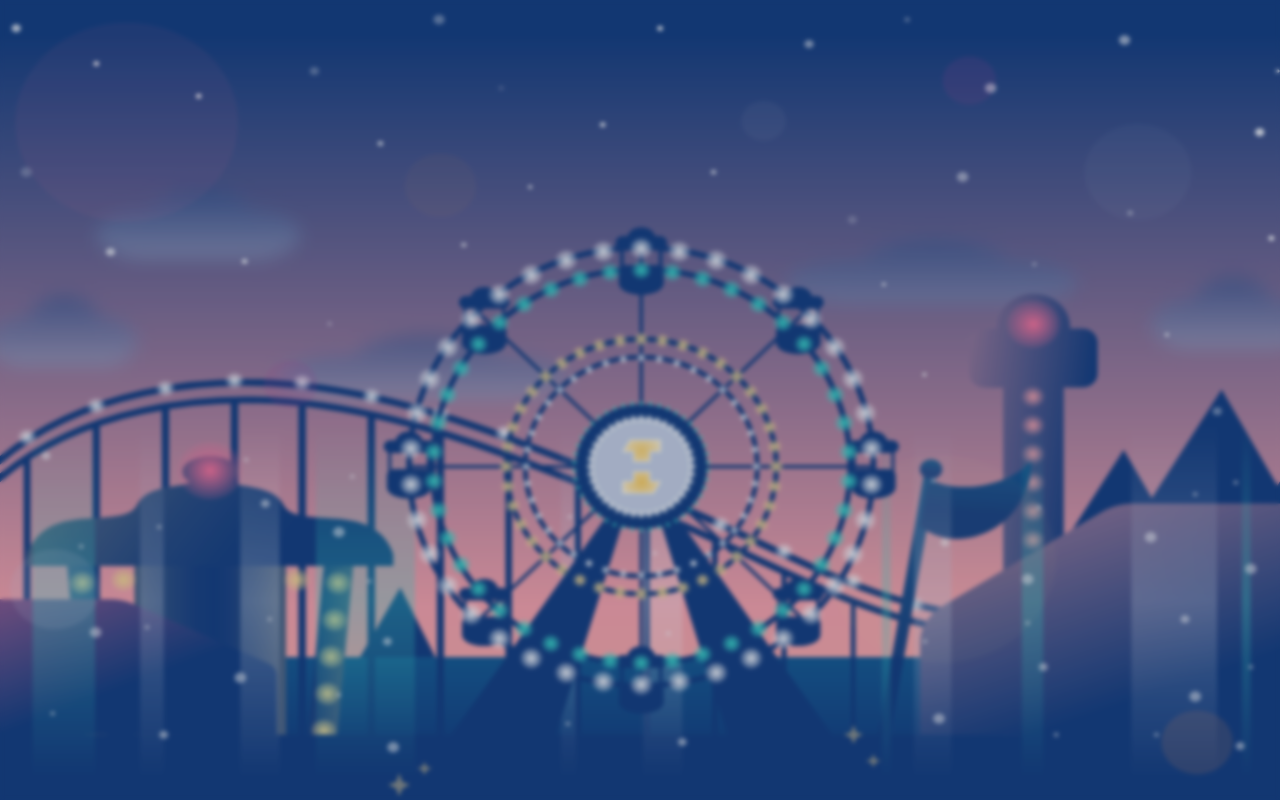
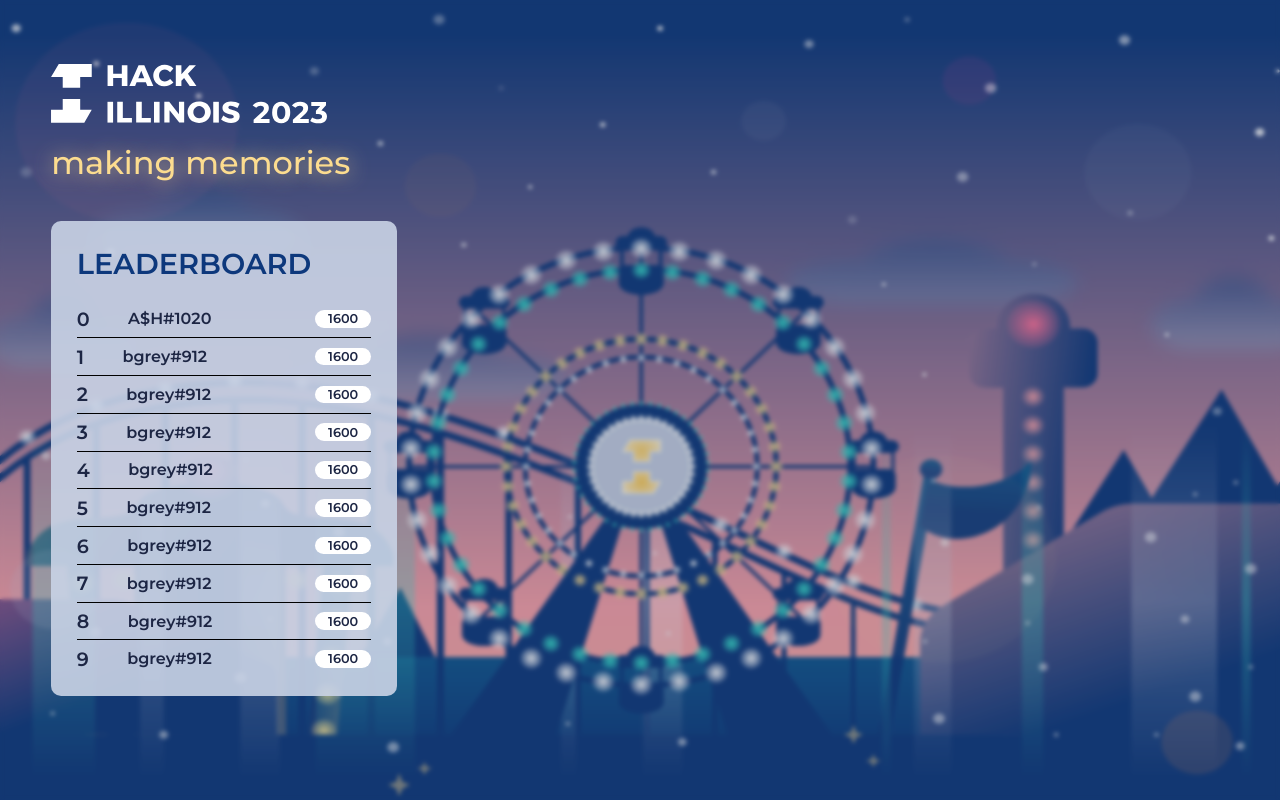
Before and after one commit to HackIllinois/dashboard, a React (Create React App) app: page / in a window 1280 px wide. Built offline with nearby package versions, Linux system fonts and the light colour scheme.

Commit message:
:sparkles: add leaderboard

```diff
--- a/src/index.css
+++ b/src/index.css
@@ -28,6 +28,88 @@
   width: 100vw;
 }
 
+.content {
+  position: absolute;
+  left: 4%;
+  right: 4%;
+  top: 8%;
+  bottom: 4%;
+
+  display: flex;
+}
+
+.col {
+  flex: 1;
+  height: 100%;
+  /* background-color: green; */
+}
+
+.col:not(:last-child) {
+  margin-right: 6%;
+}
+
+.logo {
+  width: 80%;
+  margin-bottom: 1.5vw;
+}
+
+.makingMemories {
+  font-weight: 500;
+  font-size: 2.5vw;
+  color: #FCDC8F;
+  text-shadow: 0px 1px 20px rgba(252, 220, 143, 0.76);
+  margin-bottom: 3vw;
+}
+
+.leaderboard {
+  background: rgba(201, 210, 229, 0.91);
+  border-radius: 10px;
+  padding: 2vw;
+}
+
+.leaderboardHeader {
+  color: #0D387C;
+  font-weight: 600;
+  font-size: 2.25vw;
+  text-transform: uppercase;
+  margin-bottom: 2vw;
+}
+
+.leaderboardRow {
+  display: flex;
+  flex-direction: row;
+  align-items: center;
+}
+
+.leaderboardRow:not(:last-of-type) {
+  margin-bottom: 0.5vw;
+  padding-bottom: 0.5vw;
+  border-bottom: 1px solid black;
+}
+
+.leaderboardRow .rank {
+  font-size: 1.5vw;
+  font-weight: 600;
+  color: #1D2644;
+  margin-right: 3vw;
+}
+
+.leaderboardRow .username {
+  color: #1D2644;
+  font-size: 1.25vw;
+  font-weight: 600;
+  margin-right: auto;
+}
+
+.leaderboardRow .points {
+  color: #1D2644;
+  font-weight: 600;
+  font-size: 1vw;
+  padding: .1vw 1vw;
+  background: #FFFFFF;
+  border-radius: 20px;
+}
+
 h1 {
   font-size: 6vw;
 }
--- a/src/index.jsx
+++ b/src/index.jsx
@@ -1,5 +1,7 @@
 import React, { useEffect } from 'react';
 import ReactDOM from 'react-dom';
+
+import Leaderboard from './leaderboard';
 
 import 'index.css';
 
@@ -15,6 +17,15 @@ const App = () => {
   return (
     <>
       <div className="overlay"></div>
+      <div className="content">
+        <div className="col col1">
+          <img src="/assets/logo.svg" alt="HackIllinois Logo" className="logo" />
+          <p className="makingMemories">making memories</p>
+          <Leaderboard />
+        </div>
+        <div className="col col2"></div>
+        <div className="col col3"></div>
+      </div>
     </>
   );
 };
--- /dev/null
+++ b/src/leaderboard.jsx
@@ -0,0 +1,42 @@
+import React, { useState, useEffect, useCallback } from 'react';
+
+const Leaderboard = () => {
+    const [leaderboardData, setLeaderboardData] = useState([]);
+
+    const fetchLeaderboardData = useCallback(async () => {
+        setTimeout(() => setLeaderboardData([
+            { username: "A$H#1020", points: 1600 },
+            { username: "bgrey#912", points: 1600 },
+            { username: "bgrey#912", points: 1600 },
+            { username: "bgrey#912", points: 1600 },
+            { username: "bgrey#912", points: 1600 },
+            { username: "bgrey#912", points: 1600 },
+            { username: "bgrey#912", points: 1600 },
+            { username: "bgrey#912", points: 1600 },
+            { username: "bgrey#912", points: 1600 },
+            { username: "bgrey#912", points: 1600 },
+        ]), 1000 * 3);
+    }, [setLeaderboardData]);
+
+    useEffect(() => {
+        fetchLeaderboardData();
+        const interval = setInterval(() => fetchLeaderboardData(), 1000 * 60);
+
+        return () => clearInterval(interval);
+    }, [fetchLeaderboardData]);
+
+    return (
+        <div className="leaderboard">
+            <div className="leaderboardHeader">Leaderboard</div>
+            {leaderboardData.map(({ username, points }, i) => (
+                <div key={i} className="leaderboardRow">
+                    <span className="rank">{i}</span>
+                    <span className="username">{username}</span>
+                    <span className="points">{points}</span>
+                </div>
+            ))}
+        </div>
+    );
+};
+
+export default Leaderboard;
```
Also changed, not shown: public/assets/logo.svg (added).
